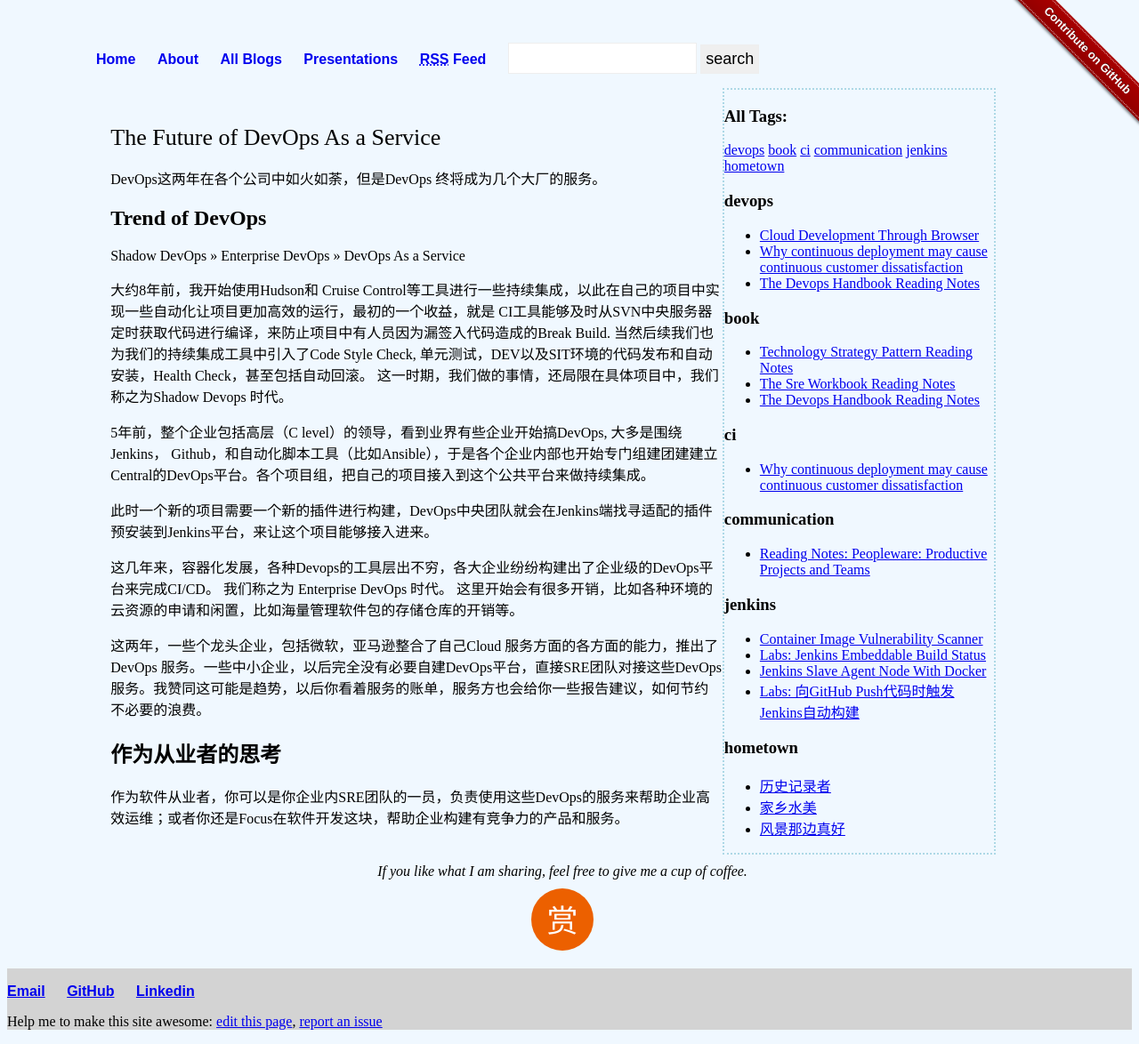
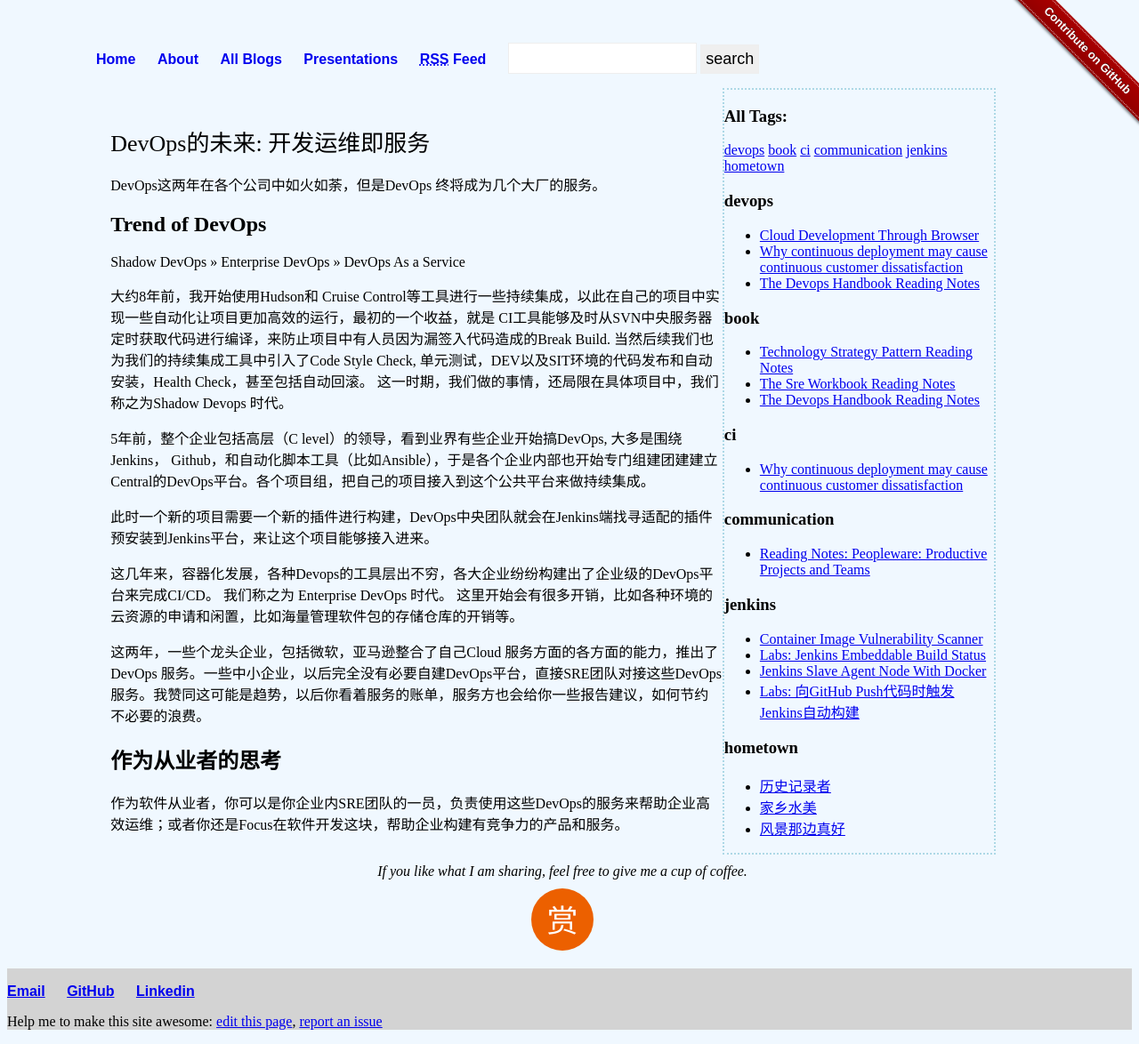
Before and after one commit to liuning0820/liuning0820.github.io, a Jekyll site: the page built from _posts/2019-06-30-the-future-of-devops-as-a-service.md, in a window 1280 px wide. Shown: the whole page at 89% size. Built offline with Jekyll 4.4.1, drawn with Linux system fonts in a browser that asks for light colours; comment, search, counter and statistics services are not loaded.

Commit message:
Update 2019-06-30-the-future-of-devops-as-a-service.md

```diff
--- a/_posts/2019-06-30-the-future-of-devops-as-a-service.md
+++ b/_posts/2019-06-30-the-future-of-devops-as-a-service.md
@@ -3,7 +3,7 @@ layout: default
 author: liuning0820
 comments: true
 ---
-# The Future of DevOps As a Service
+# DevOps的未来: 开发运维即服务
 
 DevOps这两年在各个公司中如火如荼，但是DevOps 终将成为几个大厂的服务。
 
```
